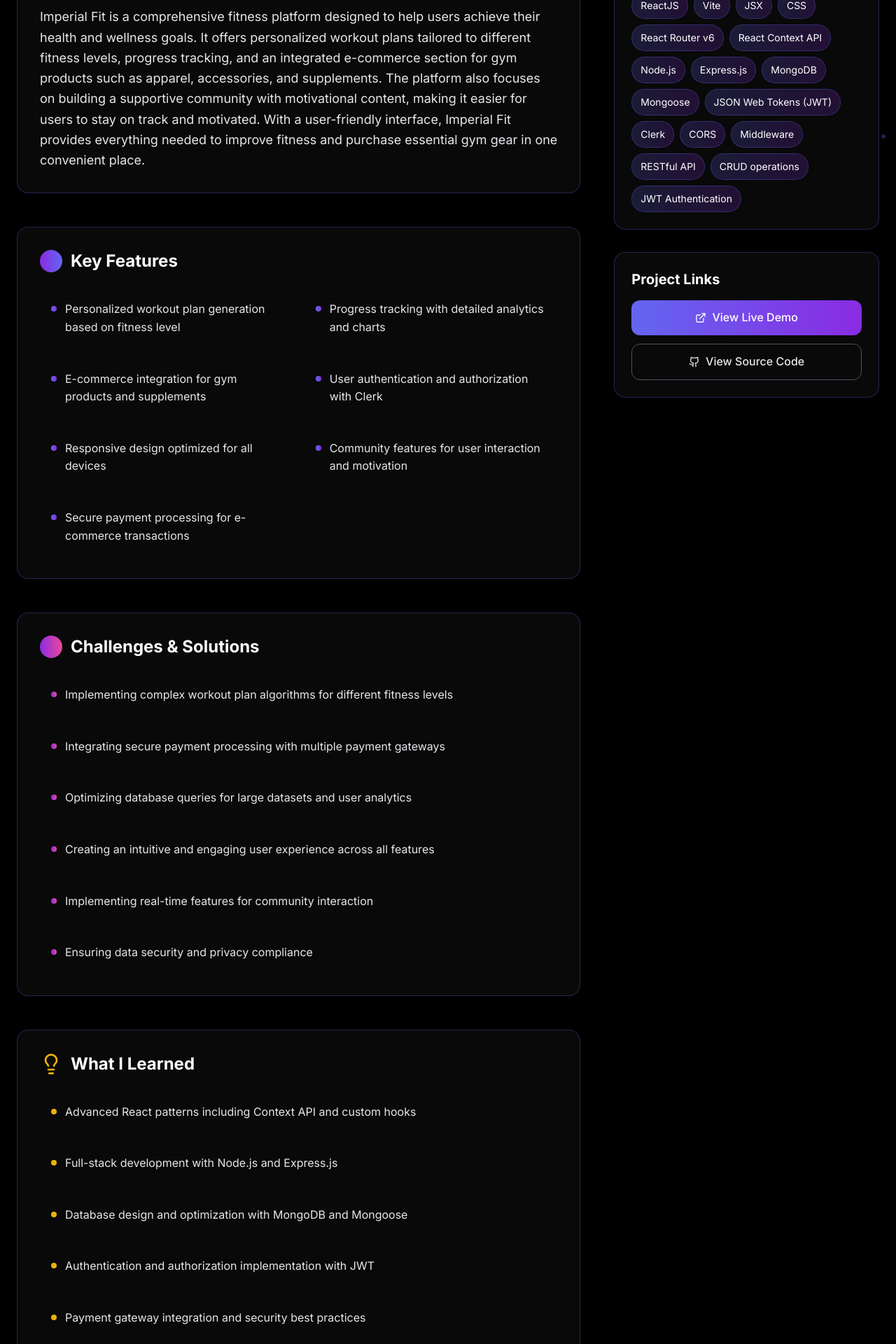
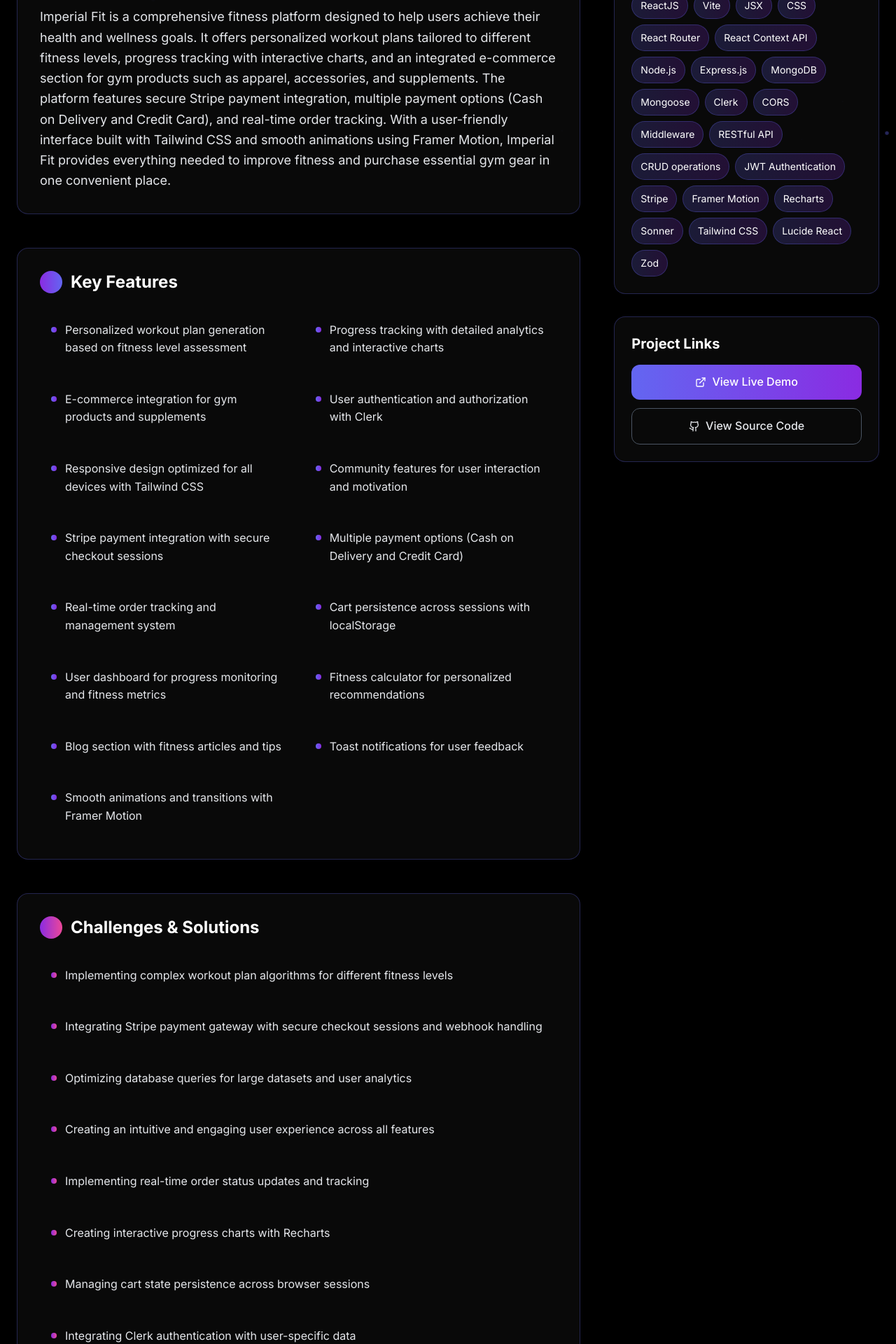
Before and after one commit to Jehanfernando02/My-portfolio, a Next.js app: page /project/1 in a window 1280 px wide. Shown: the part 540-2460 px from the top of the page at 70% size. Built offline with nearby package versions, Linux system fonts and the light colour scheme.

Commit message:
Update projects.ts

```diff
--- a/app/data/projects.ts
+++ b/app/data/projects.ts
@@ -15,7 +15,7 @@ export interface Project {
 }
 
 export const projects: Project[] = [
-  {
+    {
     id: 1,
     title: "Imperial Fit",
     description:
@@ -23,49 +23,75 @@ export const projects: Project[] = [
     image: "/assets/imperialFit.png",
     category: "Individual Projects",
     details:
-      "Imperial Fit is a comprehensive fitness platform designed to help users achieve their health and wellness goals. It offers personalized workout plans tailored to different fitness levels, progress tracking, and an integrated e-commerce section for gym products such as apparel, accessories, and supplements. The platform also focuses on building a supportive community with motivational content, making it easier for users to stay on track and motivated. With a user-friendly interface, Imperial Fit provides everything needed to improve fitness and purchase essential gym gear in one convenient place.",
+      "Imperial Fit is a comprehensive fitness platform designed to help users achieve their health and wellness goals. It offers personalized workout plans tailored to different fitness levels, progress tracking with interactive charts, and an integrated e-commerce section for gym products such as apparel, accessories, and supplements. The platform features secure Stripe payment integration, multiple payment options (Cash on Delivery and Credit Card), and real-time order tracking. With a user-friendly interface built with Tailwind CSS and smooth animations using Framer Motion, Imperial Fit provides everything needed to improve fitness and purchase essential gym gear in one convenient place.",
     technologies: [
       "ReactJS",
       "Vite",
       "JSX",
       "CSS",
-      "React Router v6",
+      "React Router",
       "React Context API",
       "Node.js",
       "Express.js",
       "MongoDB",
       "Mongoose",
-      "JSON Web Tokens (JWT)",
       "Clerk",
       "CORS",
       "Middleware",
       "RESTful API",
       "CRUD operations",
       "JWT Authentication",
+      "Stripe",
+      "Framer Motion",
+      "Recharts",
+      "Sonner",
+      "Tailwind CSS",
+      "Lucide React",
+      "Zod",
     ],
     features: [
-      "Personalized workout plan generation based on fitness level",
-      "Progress tracking with detailed analytics and charts",
+      "Personalized workout plan generation based on fitness level assessment",
+      "Progress tracking with detailed analytics and interactive charts",
       "E-commerce integration for gym products and supplements",
       "User authentication and authorization with Clerk",
-      "Responsive design optimized for all devices",
+      "Responsive design optimized for all devices with Tailwind CSS",
       "Community features for user interaction and motivation",
-      "Secure payment processing for e-commerce transactions",
+      "Stripe payment integration with secure checkout sessions",
+      "Multiple payment options (Cash on Delivery and Credit Card)",
+      "Real-time order tracking and management system",
+      "Cart persistence across sessions with localStorage",
+      "User dashboard for progress monitoring and fitness metrics",
+      "Fitness calculator for personalized recommendations",
+      "Blog section with fitness articles and tips",
+      "Toast notifications for user feedback",
+      "Smooth animations and transitions with Framer Motion",
     ],
     challenges: [
       "Implementing complex workout plan algorithms for different fitness levels",
-      "Integrating secure payment processing with multiple payment gateways",
+      "Integrating Stripe payment gateway with secure checkout sessions and webhook handling",
       "Optimizing database queries for large datasets and user analytics",
       "Creating an intuitive and engaging user experience across all features",
-      "Implementing real-time features for community interaction",
+      "Implementing real-time order status updates and tracking",
+      "Creating interactive progress charts with Recharts",
+      "Managing cart state persistence across browser sessions",
+      "Integrating Clerk authentication with user-specific data",
       "Ensuring data security and privacy compliance",
+      "Implementing secure webhook handling for payment confirmations",
     ],
     learnings: [
       "Advanced React patterns including Context API and custom hooks",
       "Full-stack development with Node.js and Express.js",
       "Database design and optimization with MongoDB and Mongoose",
-      "Authentication and authorization implementation with JWT",
-      "Payment gateway integration and security best practices",
+      "Authentication and authorization implementation with Clerk",
+      "Stripe payment integration with checkout sessions and webhook handling",
+      "Framer Motion for smooth animations and transitions",
+      "Recharts for data visualization and progress tracking",
+      "Zod for data validation and schema management",
+      "Svix for webhook handling and event processing",
+      "Tailwind CSS for rapid UI development",
+      "Lucide React for consistent icon system",
+      "Sonner for toast notifications and user feedback",
+      "localStorage for client-side data persistence",
       "Responsive design principles and mobile-first development",
       "API design and RESTful architecture principles",
       "User experience design and interface optimization",
@@ -74,7 +100,108 @@ export const projects: Project[] = [
     githubLink: "https://github.com/Jehanfernando02/Imperial-Fit",
   },
   {
-    id: 2,
+  id: 2,
+  title: "MediQueue",
+  description:
+    "A clinical appointment and patient flow management system for small clinics and hospitals with three fully separated roles — Patient, Doctor, and Admin — featuring real-time queue tracking, appointment booking, and comprehensive audit logging.",
+  image: "/assets/mediqueue.png",
+  category: "Individual Projects",
+  details:
+    "MediQueue is a comprehensive clinical appointment and patient flow management system designed to modernize how small clinics and hospitals operate. The system features three distinct roles with granular access controls: Patients can search doctors, book appointments, and track their live queue position; Doctors manage today's patient queue, update consultation statuses, and write detailed consultation notes; Admins oversee the entire clinic including doctors, departments, appointments, analytics reports, and an immutable audit log. The system implements advanced engineering patterns including concurrent-safe appointment booking using SELECT FOR UPDATE, real-time queue position calculation, JWT authentication with token rotation in Redis, and immutable audit logging. The frontend features a modern glassmorphism UI with smooth animations, real-time data updates, and comprehensive dashboards for each role. The backend follows a clean architecture with separate layers for routers, services, schemas, and middleware, ensuring maintainability and scalability.",
+  technologies: [
+    "React",
+    "TanStack Start",
+    "TanStack Router",
+    "Redux Toolkit",
+    "Axios",
+    "FastAPI",
+    "SQLAlchemy",
+    "Pydantic",
+    "PostgreSQL",
+    "Redis",
+    "Celery",
+    "Alembic",
+    "JWT Authentication",
+    "bcrypt",
+    "Docker",
+    "Tailwind CSS",
+    "Radix UI",
+    "Recharts",
+    "Lucide React",
+    "Zod",
+    "Sonner",
+    "TypeScript",
+    "Python",
+    "asyncpg",
+    "Gunicorn",
+  ],
+  features: [
+    "Role-based access control (Patient, Doctor, Admin) with granular permissions",
+    "Real-time queue tracking with live position updates and ETA calculation",
+    "Concurrent-safe appointment booking with SELECT FOR UPDATE conflict detection",
+    "Doctor queue management with status workflow (scheduled → arrived → in-progress → done)",
+    "Consultation notes system with autosave functionality",
+    "Patient notifications system for appointment updates",
+    "Admin dashboard with comprehensive analytics and reports",
+    "Immutable audit logging system for all critical operations",
+    "Department and doctor management with CRUD operations",
+    "Redis caching for queue statistics with 20-second TTL",
+    "Celery integration for background tasks and reminders",
+    "JWT authentication with access/refresh token rotation in Redis",
+    "Rate limiting middleware for API protection",
+    "Request ID tracking for distributed tracing",
+    "Structured logging with contextual information",
+    "Responsive glassmorphism UI with smooth animations",
+    "Real-time data updates with 30-second polling",
+    "Patient wellness score calculation based on visit consistency",
+    "Departmental load analytics and visualization",
+    "7-day patient volume charts and performance metrics",
+  ],
+  challenges: [
+    "Implementing concurrent-safe appointment booking using SELECT FOR UPDATE to prevent double-booking under race conditions",
+    "Real-time queue position calculation that dynamically accounts for cancelled, no-show, and completed appointments",
+    "JWT token rotation with refresh tokens stored in Redis for single-use security",
+    "Role-based access control enforced at the service layer rather than just route level",
+    "Designing an immutable audit logging system that cannot be bypassed by any service",
+    "Redis caching strategy for real-time queue statistics with appropriate TTL balancing",
+    "Integrating multiple complex technologies (FastAPI, SQLAlchemy async, Redis, Celery) cohesively",
+    "Designing a normalized PostgreSQL schema with proper relationships and indexing",
+    "Implementing comprehensive error handling and custom exceptions",
+    "Creating a responsive, modern UI with glassmorphism design and smooth animations",
+    "Managing complex state across three different user roles with Redux Toolkit",
+    "Implementing real-time updates without WebSockets using polling strategies",
+    "Database migration management with Alembic for schema evolution",
+    "Rate limiting implementation to protect API endpoints",
+    "Structured logging that provides actionable debugging information",
+  ],
+  learnings: [
+    "Advanced async/await patterns with SQLAlchemy and asyncpg",
+    "FastAPI dependency injection system and middleware architecture",
+    "JWT authentication with token rotation and Redis-based session management",
+    "Database design with proper normalization, relationships, and indexing strategies",
+    "Redis implementation for caching and session management with TTL strategies",
+    "Celery integration for background task processing and scheduled jobs",
+    "TanStack Router file-based routing with type-safe navigation",
+    "Redux Toolkit for complex state management with thunks and slices",
+    "Tailwind CSS with custom design system and glassmorphism effects",
+    "Radix UI component library for accessible, unstyled primitives",
+    "Recharts for data visualization and analytics dashboards",
+    "Docker for local development environment orchestration",
+    "PostgreSQL with async driver and connection pooling",
+    "Pydantic for robust data validation and schema management",
+    "Role-based access control (RBAC) implementation patterns",
+    "Audit logging best practices for compliance and security",
+    "Rate limiting strategies for API protection",
+    "Structured logging with contextual metadata",
+    "Clean architecture principles with separated service and router layers",
+    "Concurrent programming patterns for database operations",
+    "RESTful API design with consistent response structures",
+  ],
+  liveLink: "https://mediq-care.vercel.app/",
+  githubLink: "https://github.com/Jehanfernando02/MediQueue",
+},
+  {
+    id: 3,
     title: "Dream Space",
     description:
       "A modern property search application with advanced filtering, detailed property pages, and Google Maps integration.",
@@ -163,7 +290,7 @@ export const projects: Project[] = [
     githubLink: "https://github.com/alwaysPasindu/we_neighbour_project",
   },
   {
-    id: 4,
+    id: 5,
     title: "Real-Time Event Ticketing System",
     description:
       "A concurrent ticketing system that allows vendors to release tickets and customers to purchase them in real-time.",
@@ -204,7 +331,7 @@ export const projects: Project[] = [
     githubLink: "https://github.com/Jehanfernando02/RealTime-Event-Ticketing-Platform",
   },
   {
-    id: 5,
+    id: 6,
     title: "BookStore",
     description:
       "A full-stack e-commerce application for managing books, authors, carts, and orders, featuring a RESTful API backend and a responsive React frontend.",
@@ -256,7 +383,7 @@ export const projects: Project[] = [
     githubLink: "https://github.com/Jehanfernando02/Bookstore",
   },
   {
-    id: 6,
+    id: 7,
     title: "Plane Ticket Management",
     description:
       "A full-stack application for managing airplane seat reservations, featuring a RESTful API backend and a responsive React frontend for booking, canceling, and searching seats.",
@@ -297,7 +424,7 @@ export const projects: Project[] = [
     githubLink: "https://github.com/Jehanfernando02/Plane-Ticket-Management",
   },
   {
-    id: 7,
+    id: 8,
     title: "Sri Lankan Supper Club (Ongoing)",
     description:
       "A vibrant event planning application tailored for Sri Lankan cultural celebrations, featuring supper plan generation, shopping lists, and a community feast board.",
@@ -388,45 +515,4 @@ export const projects: Project[] = [
     liveLink: "http://aqualife.kesug.com/",
     githubLink: "https://github.com/nethsuka/WDGP_coursework",
   },
-//   {
-//     id: 9,
-//     title: "Trello Clone",
-//     description: "A task management app with draggable task cards, customizable boards, and real-time updates.",
-//     image: "/assets/task.jpg",
-//     category: "Ongoing Individual Projects",
-//     details:
-//       "This Trello Clone provides an efficient way to organize and track tasks using a Kanban-style interface. Users can create multiple boards, add lists to categorize tasks, and use draggable task cards for seamless workflow management. The app leverages React DnD for drag-and-drop interactions, Redux for state management, and local storage for data persistence. With a clean, responsive UI built using Tailwind CSS, it ensures an optimized experience across devices. Future enhancements may include user authentication, real-time collaboration, and backend integration for cloud storage.",
-//     technologies: ["React", "React DnD", "Redux", "Tailwind CSS", "Local Storage", "Context API"],
-//     features: [
-//       "Kanban-style board interface for task organization",
-//       "Drag-and-drop functionality for task cards",
-//       "Multiple board creation and management",
-//       "List categorization for task organization",
-//       "Local storage for data persistence",
-//       "Responsive design for all devices",
-//       "Task editing and deletion capabilities",
-//       "Board customization options",
-//     ],
-//     challenges: [
-//       "Implementing smooth drag-and-drop interactions",
-//       "Managing complex state for multiple boards and tasks",
-//       "Creating intuitive user interface for task management",
-//       "Handling data persistence with local storage",
-//       "Ensuring responsive design for drag-and-drop on mobile",
-//       "Optimizing performance for large numbers of tasks",
-//     ],
-//     learnings: [
-//       "React DnD library for drag-and-drop functionality",
-//       "Redux for complex state management",
-//       "Local storage API for client-side data persistence",
-//       "Kanban methodology and task management principles",
-//       "Performance optimization for interactive applications",
-//       "User experience design for productivity tools",
-//       "Component architecture for scalable React applications",
-//       "Responsive design for touch interfaces",
-//     ],
-
-//     liveLink: "https://trello-clone-ex.vercel.app/",
-//     githubLink: "https://github.com/Jehanfernando02/Task-Manager",
-//   },
 ]
```
